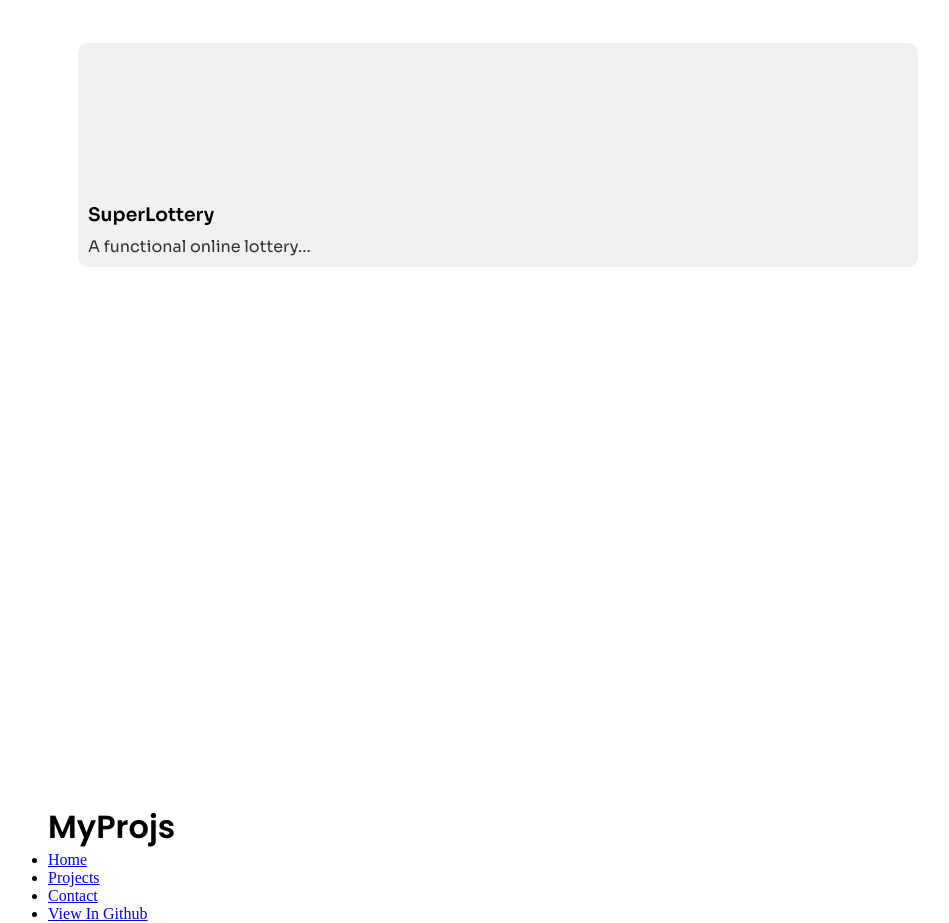
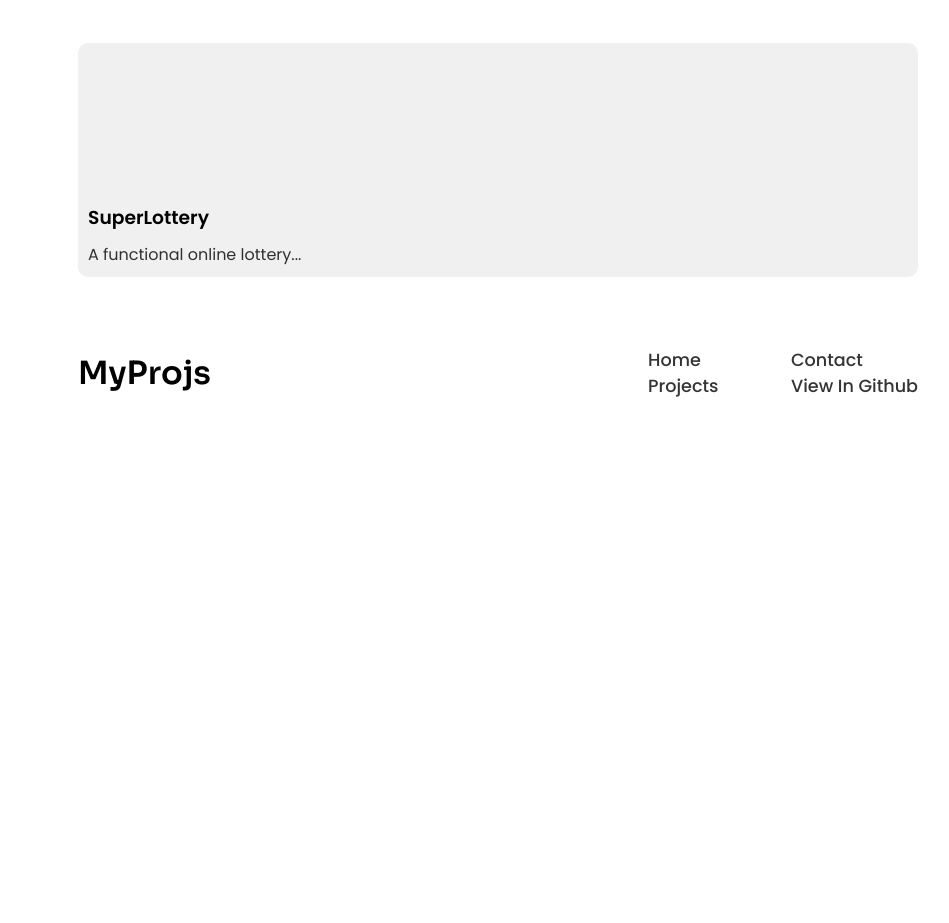
Before and after one commit to matheusfdosan/myProjs, a plain HTML site: page index.html in a window 1280 px wide. Shown: the part 797-1720 px from the top of the page, without its empty margins (142-1091 px from the left). After the commit the page ends 1226 px from the top, so only its background shows below. Drawn offline with Linux system fonts and the light colour scheme.

Commit message:
stylized footer

```diff
--- a/style.css
+++ b/style.css
@@ -7,8 +7,8 @@
 }
 
 :root {
-  --font-poppins: "Sora", sans-serif;
-  --font-sora: "Poppins", sans-serif;
+  --font-sora: "Sora", sans-serif;
+  --font-poppins: "Poppins", sans-serif;
 }
 
 .container {
@@ -103,7 +103,6 @@ main .container .hero .right-side img {
 /* Some Projects Styles */
 
 main .container .some-projects {
-  height: 100vh;
   padding: 10px 0;
 }
 
@@ -148,6 +147,33 @@ main .container .some-projects .cards-grid {
   opacity: 0.8;
 }
 
+/* Footer Styles */
+
+footer .container {
+  display: flex;
+  justify-content: space-between;
+  align-items: center;
+  padding: 30px;
+}
+
+footer .container .links ul {
+  columns: 2;
+  list-style: none;
+}
+
+footer .container .links ul li a {
+  font-family: var(--font-poppins);
+  font-size: 1.1rem;
+  color: #000;
+  text-decoration: none;
+  font-weight: 500;
+  opacity: 0.8;
+}
+
+footer .container .links ul li a:hover {
+  text-decoration: underline;
+}
+
 /* Animations */
 
 @keyframes goingAndComingBack {
```
